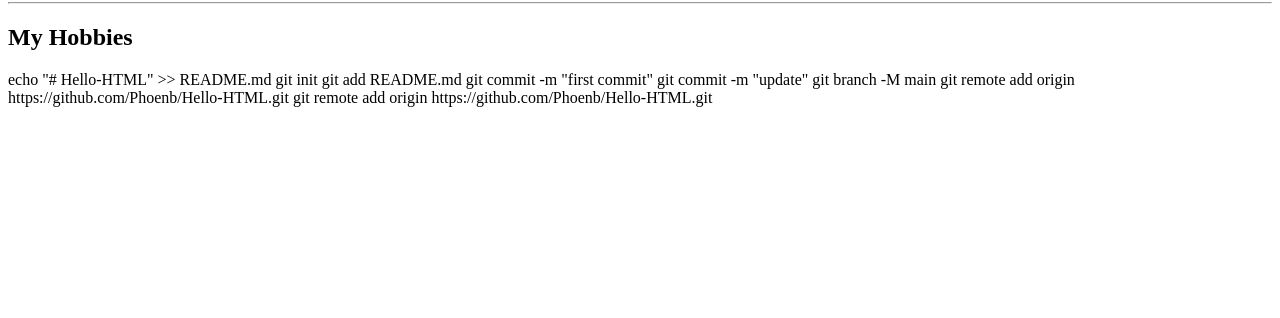
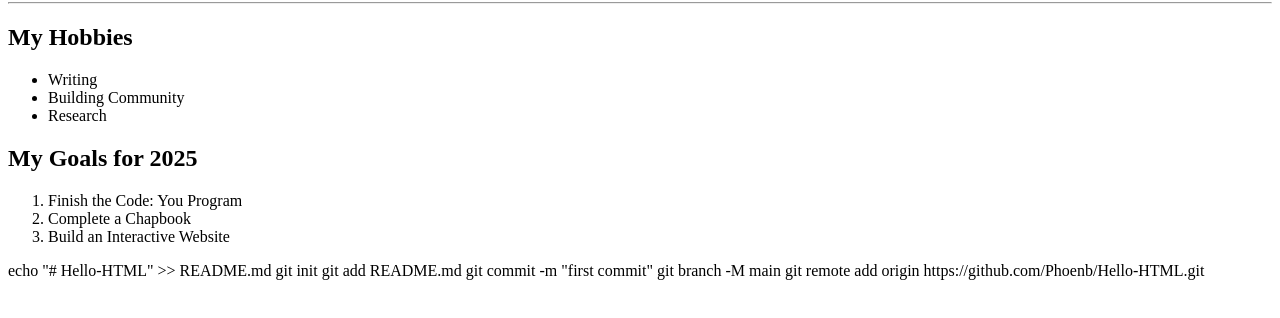
Before and after one commit to Phoenb/Hello-HTML, a plain HTML site: page index.html in a window 1280 px wide. Shown: the part 136-454 px from the top of the page. Drawn offline with Linux system fonts and the light colour scheme.

Commit message:
Add files via upload

```diff
--- a/index.html
+++ b/index.html
@@ -1,15 +1,27 @@
 <!DOCTYPE html>
 <body><h1>Hello HTML <3 </h1></body>
 <title>About me</title>
+<body>
     <h1>Phoenix B <3 </h1>
-        <hr></hr>
+        <hr>
     <h2>My Hobbies</h2>
+    <ul>
+        <li>Writing</li>
+        <li>Building Community</li>
+        <li>Research</li>
+    </ul>
+    <h2>My Goals for 2025</h2>
+    <ol>
+        <li>Finish the Code: You Program</li>
+        <li>Complete a Chapbook</li>
+        <li>Build an Interactive Website</li>
+    </ol>
+</body>
+
 
     echo "# Hello-HTML" >> README.md
     git init
     git add README.md
     git commit -m "first commit"
-    git commit -m "update"
     git branch -M main
     git remote add origin https://github.com/Phoenb/Hello-HTML.git
-    git remote add origin https://github.com/Phoenb/Hello-HTML.git
```
